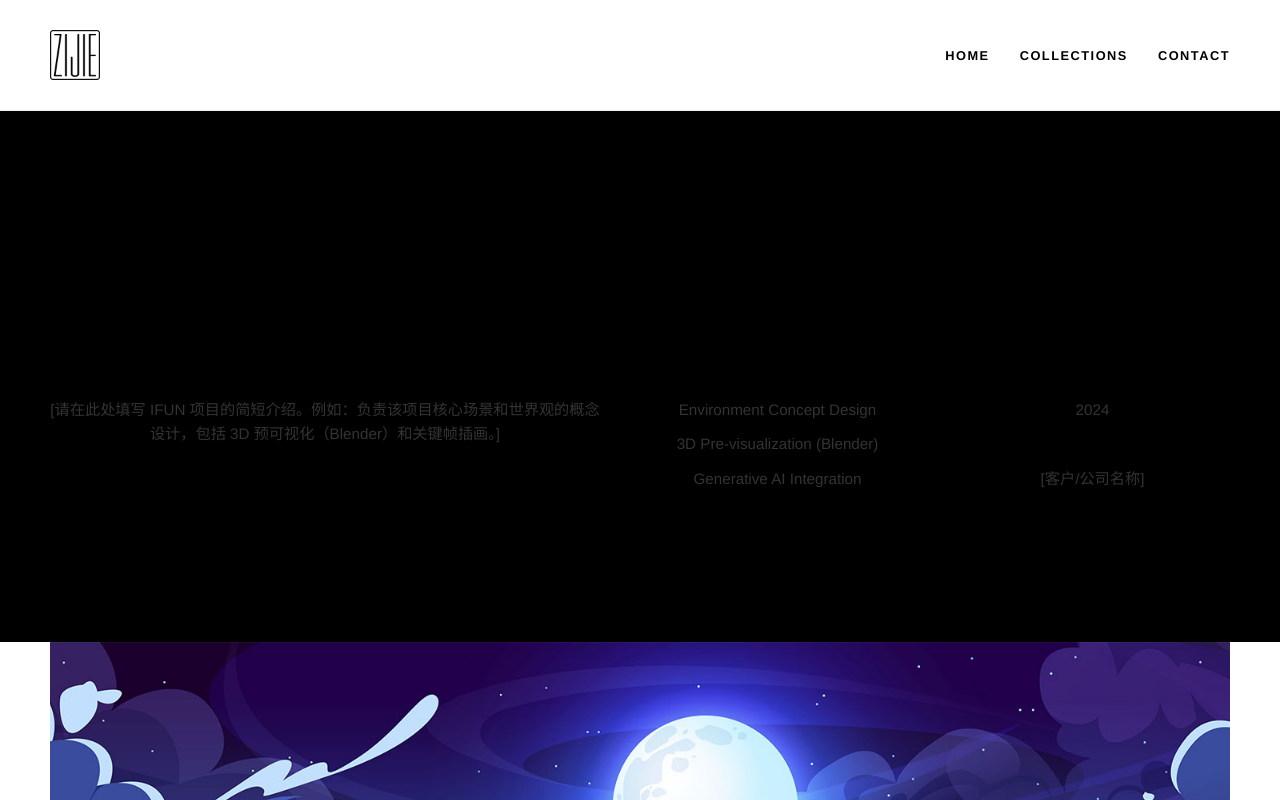
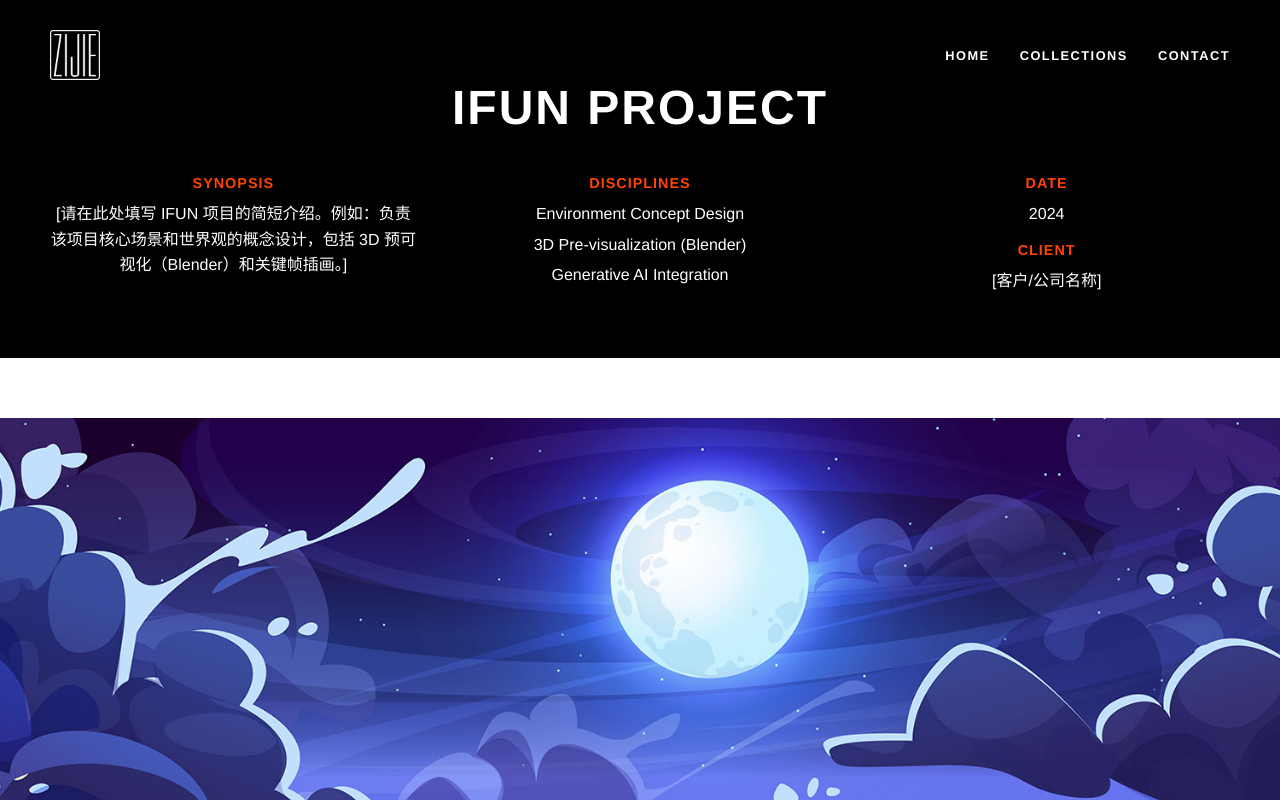
Before and after one commit to AKALI322/portfolio-2026, a plain HTML site: page page1.html in a window 1280 px wide. Shown: the top 800 px of the page. Drawn offline with Linux system fonts and the light colour scheme.

Commit message:
Delete unused CSS styles for subpages
Removed unused styles for subpage navigation and project layout.

```diff
--- a/style.css
+++ b/style.css
@@ -365,105 +365,3 @@
             border-radius: 5px;
             box-shadow: 0 4px 10px rgba(0,0,0,0.1);
         }
-
-/* ==========================================================================
-   PAGE 1 & 子页面专用样式
-   ========================================================================== */
-
-/* 1. 导航栏覆盖：只改颜色，位置和间距完全继承主页 */
-.subpage-nav {
-    position: relative;
-    background-color: white;
-    border-bottom: 1px solid #eee;
-
-    /* 【关键】强制继承 navbar 的 padding，确保位置和 index 一模一样 */
-    padding: 30px 50px !important;
-}
-
-/* 强制变黑，字体属性会自动继承主页的 .nav-menu a 设置 */
-.subpage-nav .logo,
-.subpage-nav .nav-menu a {
-    color: #000 !important;
-}
-
-/* 强制 Logo 图标和汉堡菜单变黑 */
-.subpage-nav .logo-icon,
-.subpage-nav .hamburger span {
-    background-color: #000 !important;
-}
-
-/* 保持悬停橙色 */
-.subpage-nav .logo:hover .logo-icon,
-.subpage-nav .nav-menu a:hover {
-    color: var(--accent-color) !important;
-    background-color: var(--accent-color) !important;
-}
-
-
-/* 2. 项目内容排版 */
-.project-header {
-    max-width: 1400px; /* 限制最大宽度，防止在大屏上太散 */
-    margin: 0 auto;
-    padding: 80px 50px; /* 内容区域的边距 */
-}
-
-.project-title {
-    font-size: 3.5rem;
-    font-weight: 700;
-    text-transform: uppercase;
-    letter-spacing: 2px;
-    margin-bottom: 80px;
-    color: #000;
-}
-
-/* 三列布局：简介(2) | 学科(1) | 日期(1) */
-.info-grid {
-    display: grid;
-    grid-template-columns: 2fr 1fr 1fr;
-    gap: 40px;
-    border-top: 2px solid #000;
-    padding-top: 30px;
-    margin-bottom: 60px; /* 与图片区域保持距离 */
-}
-
-.info-col h3 {
-    font-size: 0.85rem;
-    font-weight: 800;
-    text-transform: uppercase;
-    margin-bottom: 15px;
-    color: #000;
-}
-
-.info-col p {
-    font-size: 0.95rem;
-    line-height: 1.6;
-    color: #333;
-    margin-bottom: 10px;
-}
-
-/* 3. 图片展示区域 */
-.image-section {
-    max-width: 1400px; /* 与上面的文字区域宽度一致 */
-    margin: 0 auto;    /* 居中 */
-    padding: 0 50px 100px 50px; /* 左右内边距与文字对齐 */
-    display: flex;
-    flex-direction: column;
-    gap: 30px; /* 图片之间的间距 */
-}
-
-/* 【关键】图片样式：宽度自适应，撑满容器 */
-.project-img {
-    width: 100%;       /* 强制宽度撑满父容器 */
-    height: auto;      /* 高度自动，保持比例 */
-    display: block;
-    object-fit: cover; /* 确保填充 */
-}
-
-/* 手机适配 */
-@media (max-width: 768px) {
-    .subpage-nav { padding: 20px !important; } /* 手机端缩小间距 */
-    .project-header { padding: 40px 20px; }
-    .project-title { font-size: 2rem; margin-bottom: 40px; }
-    .info-grid { grid-template-columns: 1fr; gap: 30px; }
-    .image-section { padding: 0 20px 60px 20px; }
-}
```
